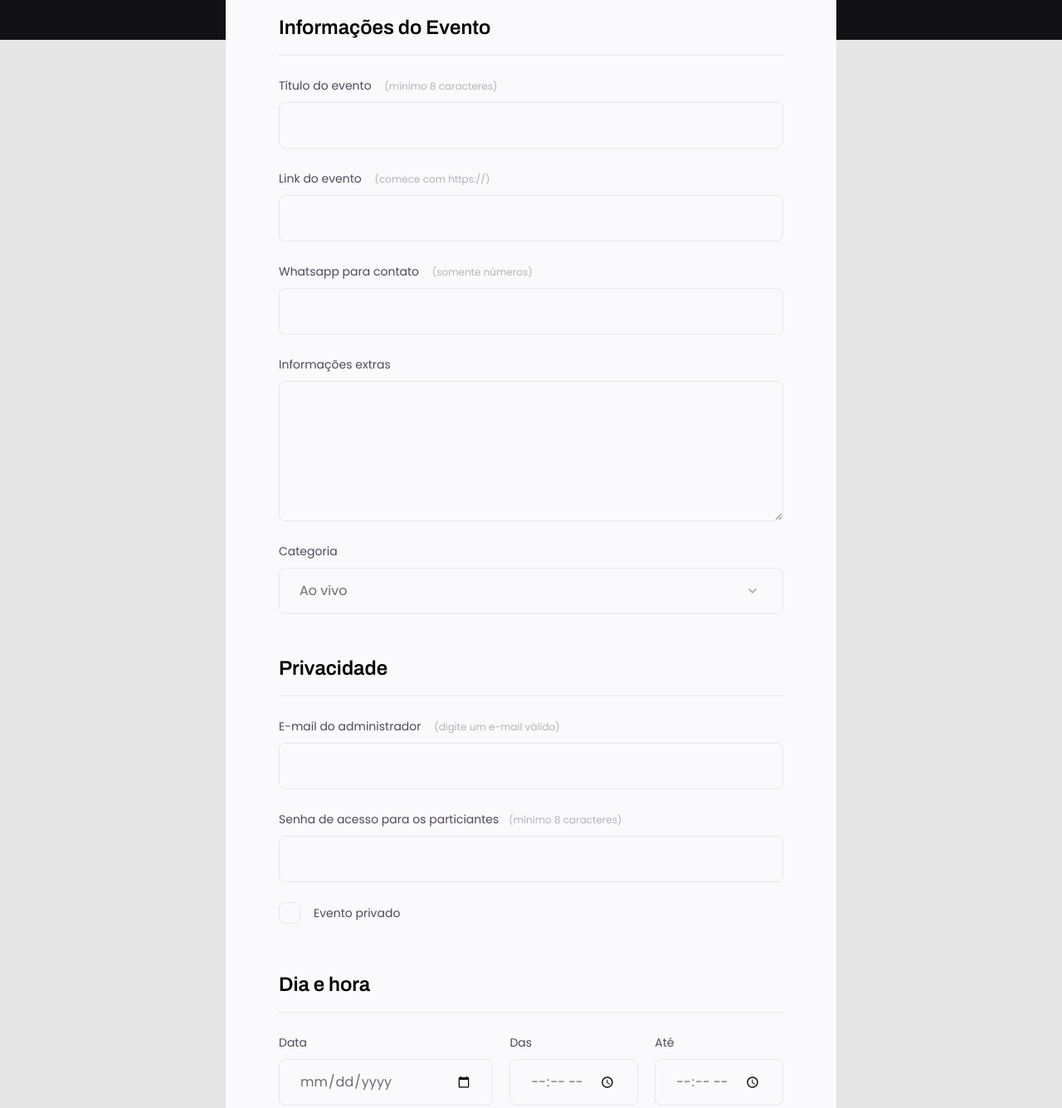
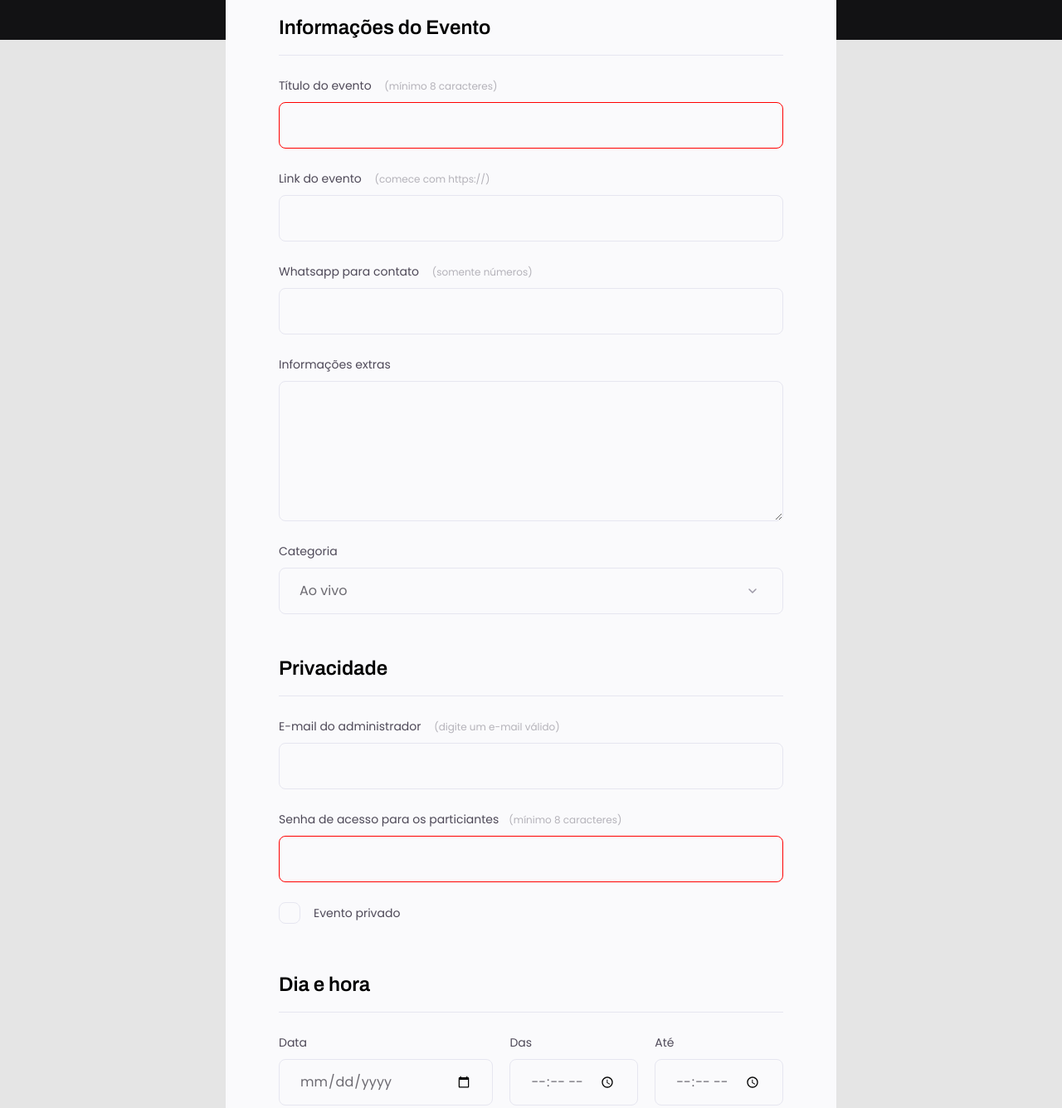
Before and after one commit to rlingenover/projeto03, a plain HTML site: page index.html in a window 1280 px wide. Shown: the part 320-1655 px from the top of the page at 83% size. Drawn offline with Linux system fonts and the light colour scheme.

Commit message:
commit end

```diff
--- a/index.html
+++ b/index.html
@@ -20,7 +20,7 @@
         formulário de inscrição.
       </p>
     </header>
-    <form>
+    <form id="my-form">
 
     <fieldset>
       <div class="fieldset-wrapper">
@@ -28,7 +28,11 @@
 
         <div class="input-wrapper">
           <label for="event-title">Título do evento <span>(mínimo 8 caracteres)</span></label>
-          <input type="text" id="event-title"/>
+          <input
+          type="text"
+          id="event-title"
+          required
+          minlength="8" />
         </div>
 
         <div class="input-wrapper">
@@ -68,7 +72,11 @@
 
         <div class="input-wrapper">
           <label for="event-password">Senha de acesso para os particiantes<span>(mínimo 8 caracteres)</span></label>
-          <input type="password" id="event-password"/>
+          <input
+          type="password"
+          id="event-password"
+          required
+          minlength="8" />
         </div>
 
         <div class="checkbox-wrapper">
@@ -87,7 +95,10 @@
 
         <div class="input-wrapper">
           <label for="event-date">Data</label>
-          <input type="date" id="event-date"/>
+          <input
+          type="date"
+          id="event-date"
+          />
         </div>
 
         <div class="input-wrapper">
@@ -107,8 +118,12 @@
   </form>
 
   <footer>
-    <input class="button" type="submit" value="Salvar evento">
-  </footer>
+    <button
+    class="button"
+    type="submit"
+    form="my-form">
+    Salvar evento
+  </button>
 
   </div>
 </body>
--- a/style.css
+++ b/style.css
@@ -227,3 +227,7 @@ footer .button {
 footer .button:hover {
   background: #049144;
 }
+
+input:invalid {
+  border: 1px solid red;
+}
```
